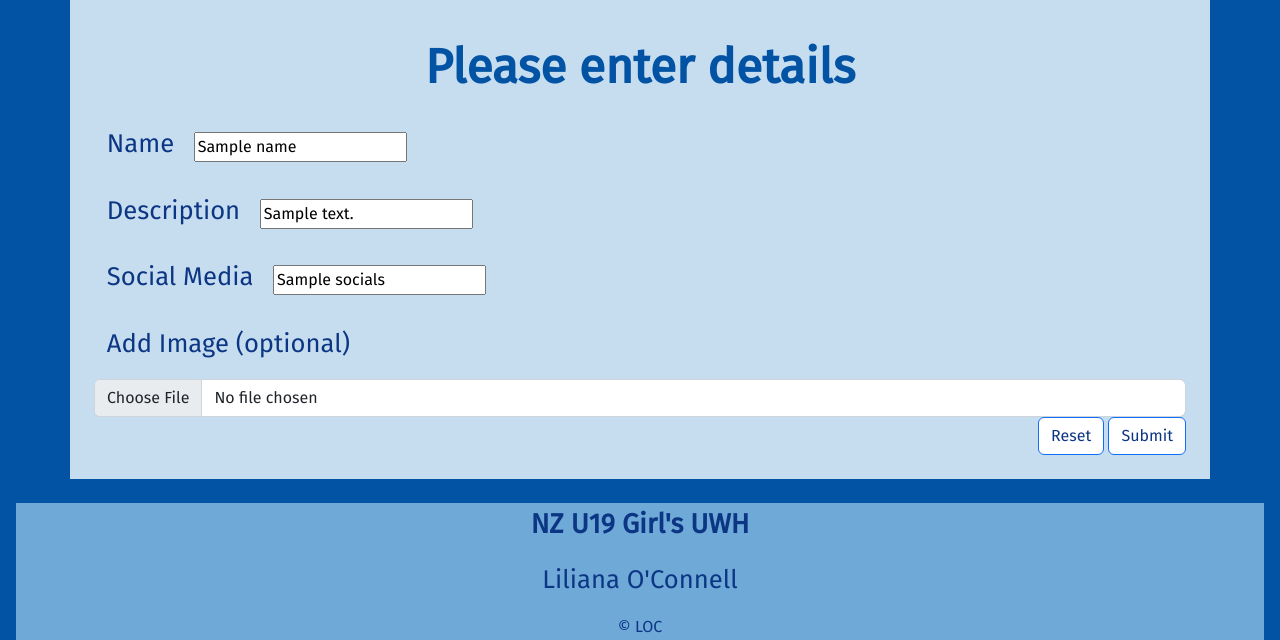
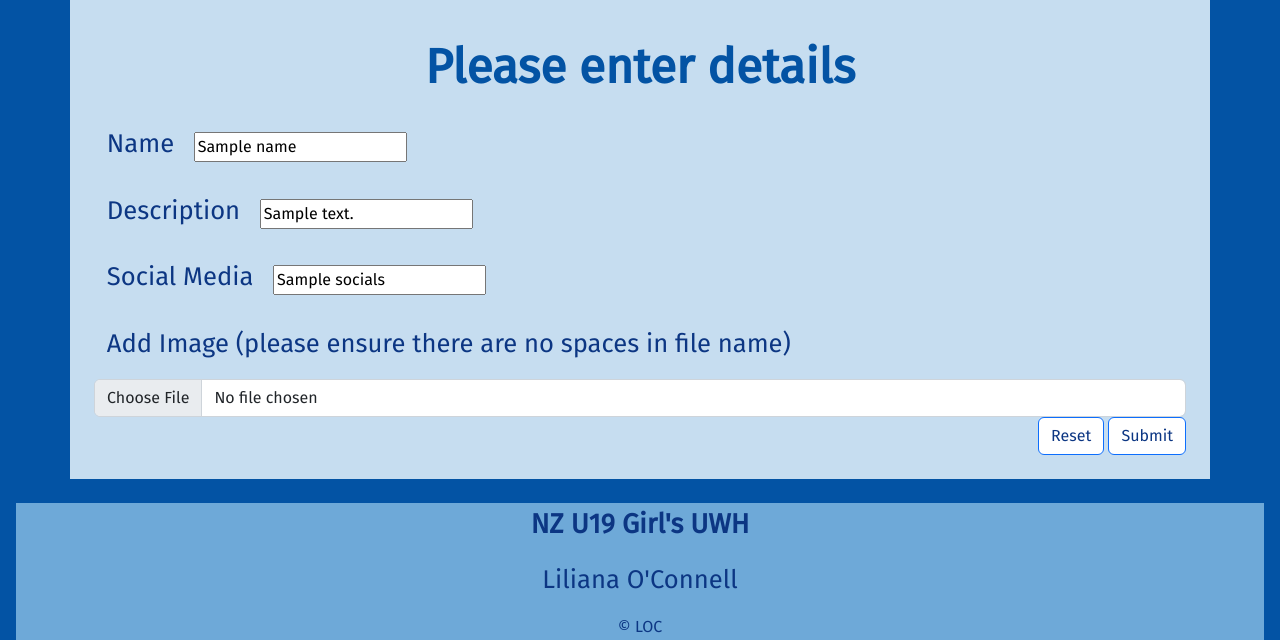
Before and after one commit to lilioconnell/u19uwhwebsite, a Flask app: template templates/hof_cud.html in a window 1280 px wide. Shown: the part 129-769 px from the top of the page. Run offline with Flask 3, Linux system fonts and the light colour scheme; the template is opened without the code that fills it: most values are stand-ins (such as "Sample title", 1, 10 or a date in 2020).

Commit message:
FInal DB

```diff
--- a/templates/blog_cud.html
+++ b/templates/blog_cud.html
@@ -20,7 +20,7 @@ Blog Posting
                 <div class="invalid-feedback">Please fill out this field.</div>
       </div>
       <div mb-3>
-      <label for="picture" class="form-label">Add Image (optional)</label>
+      <label for="picture" class="form-label">Add Image (optional, but please ensure there are no spaces in file name)</label>
       <input class="form-control" type="file" id="picture" name="picture" accept=".png, .jpg,.jpeg" >
     <div class="valid-feedback">Valid.</div>
                 <div class="invalid-feedback">Please fill out this field.</div>
--- a/templates/hof_cud.html
+++ b/templates/hof_cud.html
@@ -30,8 +30,8 @@ Add Hall of Fame member
                 <div class="invalid-feedback">Please fill out this field.</div>
       </div>
       <div mb-3>
-        <label for="headshot" class="form-label">Add Image (optional)</label>
-      <input class="form-control" type="file" id="headshot" name="headshot" value="{{headshot}}" accept=".png, .jpg,.jpeg" >
+        <label for="headshot" class="form-label">Add Image (please ensure there are no spaces in file name)</label>
+      <input class="form-control" type="file" id="headshot" name="headshot" value="{{headshot}}" accept=".png, .jpg,.jpeg" required>
           <div class="valid-feedback">Valid.</div>
                 <div class="invalid-feedback">Please fill out this field.</div>
       </div>
```
